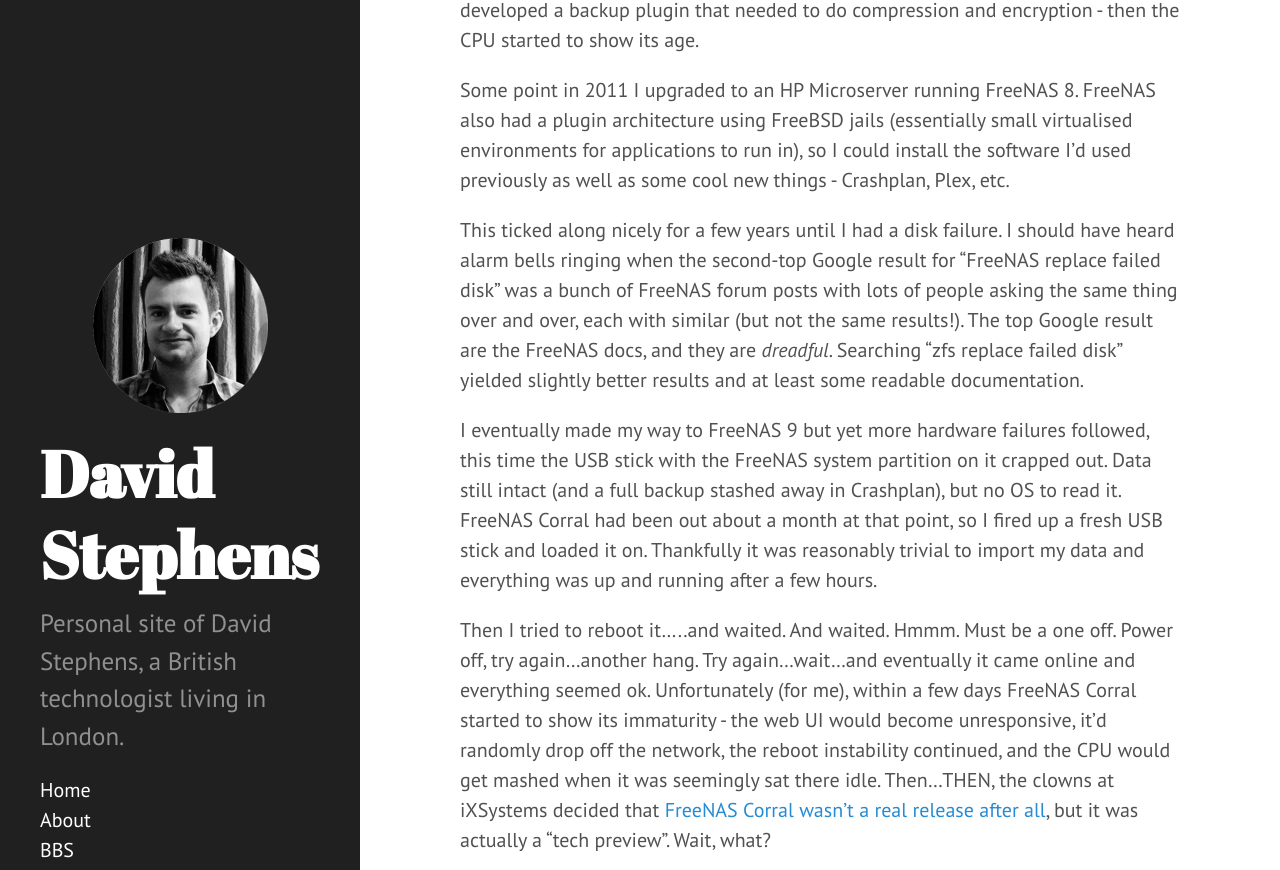
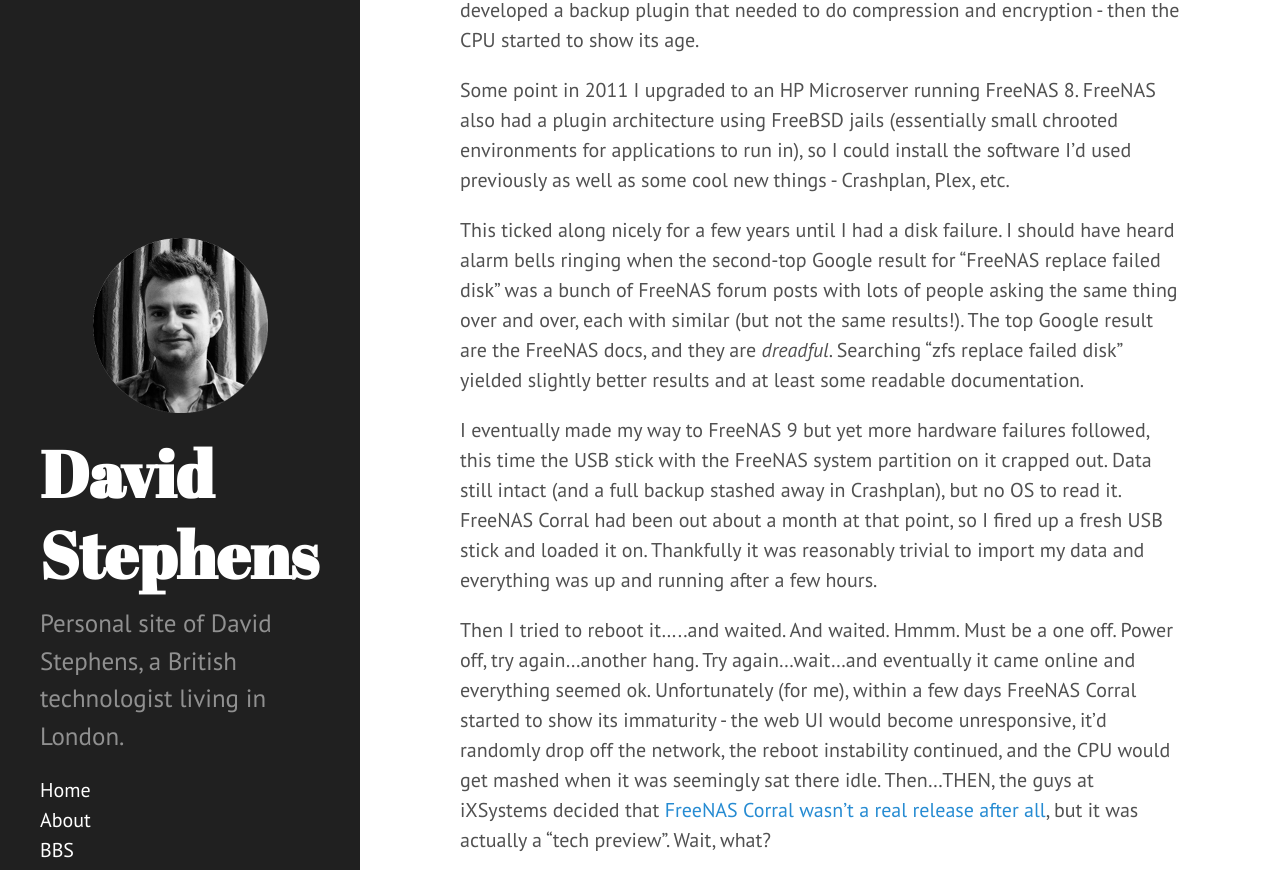
Before and after one commit to davestephens/davestephens.github.io, a Jekyll site: the page built from _posts/2017-10-05-why-i-ditched-freenas-replaced-with-ubuntu-ansible.markdown, in a window 1280 px wide and 1400 px high. Shown: the part 385-1255 px from the top of the window. Built offline with Jekyll 4.4.1, drawn with Linux system fonts in a browser that asks for light colours; nearby versions of some CDN libraries.

Commit message:
Update 2017-10-05-why-i-ditched-freenas-replaced-with-ubuntu-ansible.markdown

```diff
--- a/_posts/2017-10-05-why-i-ditched-freenas-replaced-with-ubuntu-ansible.markdown
+++ b/_posts/2017-10-05-why-i-ditched-freenas-replaced-with-ubuntu-ansible.markdown
@@ -11,7 +11,7 @@ into easy to install plugins, such as Transmission for downloading torrents and
 I developed a backup plugin that needed to do compression and encryption - then the CPU started to show its age.
 
 Some point in 2011 I upgraded to an HP Microserver running FreeNAS 8. FreeNAS also had a plugin architecture using FreeBSD jails
-(essentially small virtualised environments for applications to run in), so I could install the software I'd used previously as well as
+(essentially small chrooted environments for applications to run in), so I could install the software I'd used previously as well as
 some cool new things - Crashplan, Plex, etc.
 
 This ticked along nicely for a few years until I had a disk failure. I should have heard alarm bells ringing when the second-top Google
@@ -27,7 +27,7 @@ USB stick and loaded it on. Thankfully it was reasonably trivial to import my da
 Then I tried to reboot it.....and waited. And waited. Hmmm. Must be a one off. Power off, try again...another hang.
 Try again...wait...and eventually it came online and everything seemed ok. Unfortunately (for me), within a few days FreeNAS Corral
 started to show its immaturity - the web UI would become unresponsive, it'd randomly drop off the network,
-the reboot instability continued, and the CPU would get mashed when it was seemingly sat there idle. Then...THEN, the clowns at
+the reboot instability continued, and the CPU would get mashed when it was seemingly sat there idle. Then...THEN, the guys at
 iXSystems decided that [FreeNAS Corral wasn't a real release after all](https://www.theregister.co.uk/2017/04/18/freenas_downgrades_latest_release_to_tech_preview/),
 but it was actually a "tech preview". Wait, what?
 
```
